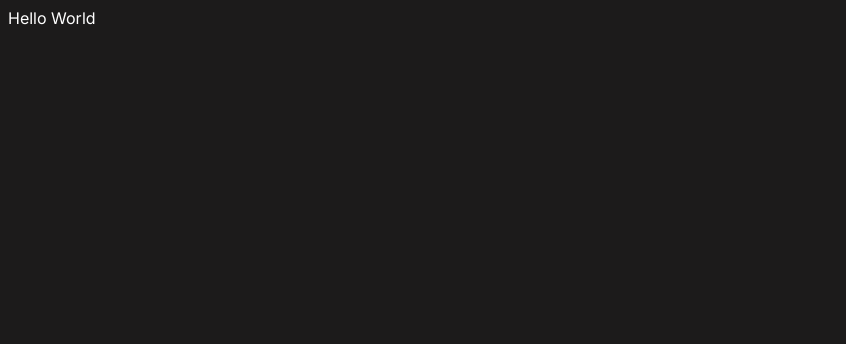
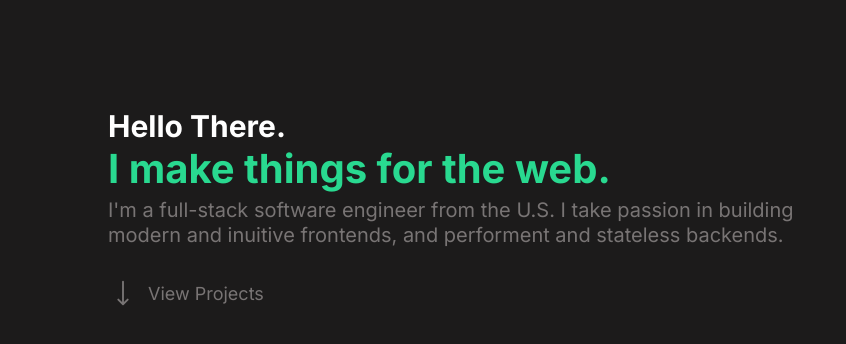
Before and after one commit to Angoooose/angoose.dev, a Next.js app: page / in a window 1280 px wide. Shown: the top 344 px of the page, without its empty margins (0-846 px from the left). Built offline with nearby package versions, Linux system fonts and the light colour scheme.

Commit message:
Create Hero component

```diff
--- a/package.json
+++ b/package.json
@@ -9,6 +9,7 @@
     "lint": "next lint"
   },
   "dependencies": {
+    "@heroicons/react": "^2.0.18",
     "@types/node": "20.2.5",
     "@types/react": "18.2.8",
     "@types/react-dom": "18.2.4",
--- /dev/null
+++ b/src/components/Hero/index.tsx
@@ -0,0 +1,23 @@
+import { FC } from 'react';
+import { HeroContainer, HeroDescription, HeroGreeting, HeroTitle, ProjectsButton } from './styles';
+import { ArrowLongDownIcon } from '@heroicons/react/24/solid'
+
+export const Hero: FC = () => {
+	return (
+		<HeroContainer>
+			<HeroGreeting>
+				Hello There.
+			</HeroGreeting>
+			<HeroTitle>
+				I make things for the web.
+			</HeroTitle>
+			<HeroDescription>
+				I'm a full-stack software engineer from the U.S. I take passion in building modern and inuitive frontends, and performent and stateless backends.
+			</HeroDescription>
+			<ProjectsButton>
+				<ArrowLongDownIcon height={30}/>
+				View Projects
+			</ProjectsButton>
+		</HeroContainer>
+	);
+}
--- /dev/null
+++ b/src/components/Hero/styles.ts
@@ -0,0 +1,36 @@
+import styled from 'styled-components';
+
+export const HeroContainer = styled.div`
+
+`;
+
+export const HeroGreeting = styled.div`
+	font-size: 30px;
+	font-weight: 700;
+`;
+
+export const HeroTitle = styled.div`
+	color: ${({ theme }) => theme.colors.primaryGreen};
+	font-size: 40px;
+	font-weight: 700;
+`;
+
+export const HeroDescription = styled.div`
+	color: ${({ theme }) => theme.colors.primary[200]};
+	font-size: 20px;
+	line-height: 25px;
+	margin-top: 5px;
+	max-width: 700px;
+`;
+
+export const ProjectsButton = styled.a`
+	color: ${({ theme }) => theme.colors.primary[200]};
+	display: flex;
+	align-items: center;
+	font-size: 18px;
+	margin-top: 30px;
+
+	& > :first-child {
+		margin-right: 10px;
+	}
+`;
--- a/src/pages/_app.tsx
+++ b/src/pages/_app.tsx
@@ -2,16 +2,21 @@ import Global from '@styles/global';
 import { theme } from '@styles/theme';
 import type { AppProps } from 'next/app';
 import { Inter } from 'next/font/google';
+import { useEffect, useState } from 'react';
 import { ThemeProvider } from 'styled-components';
 
 const inter = Inter({ subsets: ['latin'] });
 
 export default function App({ Component, pageProps }: AppProps) {
+	const [isMounted, setIsMounted] = useState<boolean>(false);
+
+	useEffect(() => setIsMounted(true), []);
+
 	return (
 		<ThemeProvider theme={theme}>
 			<Global/>
 			<div className={inter.className}>
-				<Component {...pageProps} />
+				{isMounted && <Component {...pageProps} />}
 			</div>
 		</ThemeProvider>
 	);
--- /dev/null
+++ b/src/pages/_styles/index.ts
@@ -0,0 +1,5 @@
+import styled from 'styled-components';
+
+export const HomePageContainer = styled.div`
+	padding: 100px;
+`;
--- a/src/pages/index.tsx
+++ b/src/pages/index.tsx
@@ -1,7 +1,10 @@
+import { Hero } from '@components/Hero';
+import { HomePageContainer } from './_styles';
+
 export default function Home() {
 	return (
-		<>
-			Hello World
-		</>
+		<HomePageContainer>
+			<Hero/>
+		</HomePageContainer>
 	)
 }
--- a/src/styles/global.ts
+++ b/src/styles/global.ts
@@ -6,4 +6,9 @@ export default createGlobalStyle`
 		color: white;
 		height: 100%;
 	}
+
+	a {
+		color: white;
+		text-decoration: none;
+	}
 `;
--- a/src/styles/theme.ts
+++ b/src/styles/theme.ts
@@ -3,6 +3,7 @@ import { DefaultTheme } from 'styled-components';
 export const theme: DefaultTheme = {
     colors: {
         primary: {
+            200: '#787474',
             900: '#1c1b1b'
         },
         primaryGreen: '#29d990',
--- a/tsconfig.json
+++ b/tsconfig.json
@@ -15,7 +15,8 @@
     "jsx": "preserve",
     "incremental": true,
     "paths": {
-      "@styles/*": ["./src/styles/*"]
+      "@styles/*": ["./src/styles/*"],
+      "@components/*": ["./src/components/*"]
     }
   },
   "include": ["next-env.d.ts", "**/*.ts", "**/*.tsx"],
```
Also changed, not shown: 1 other file (tests, documents, lock files or other folders).
